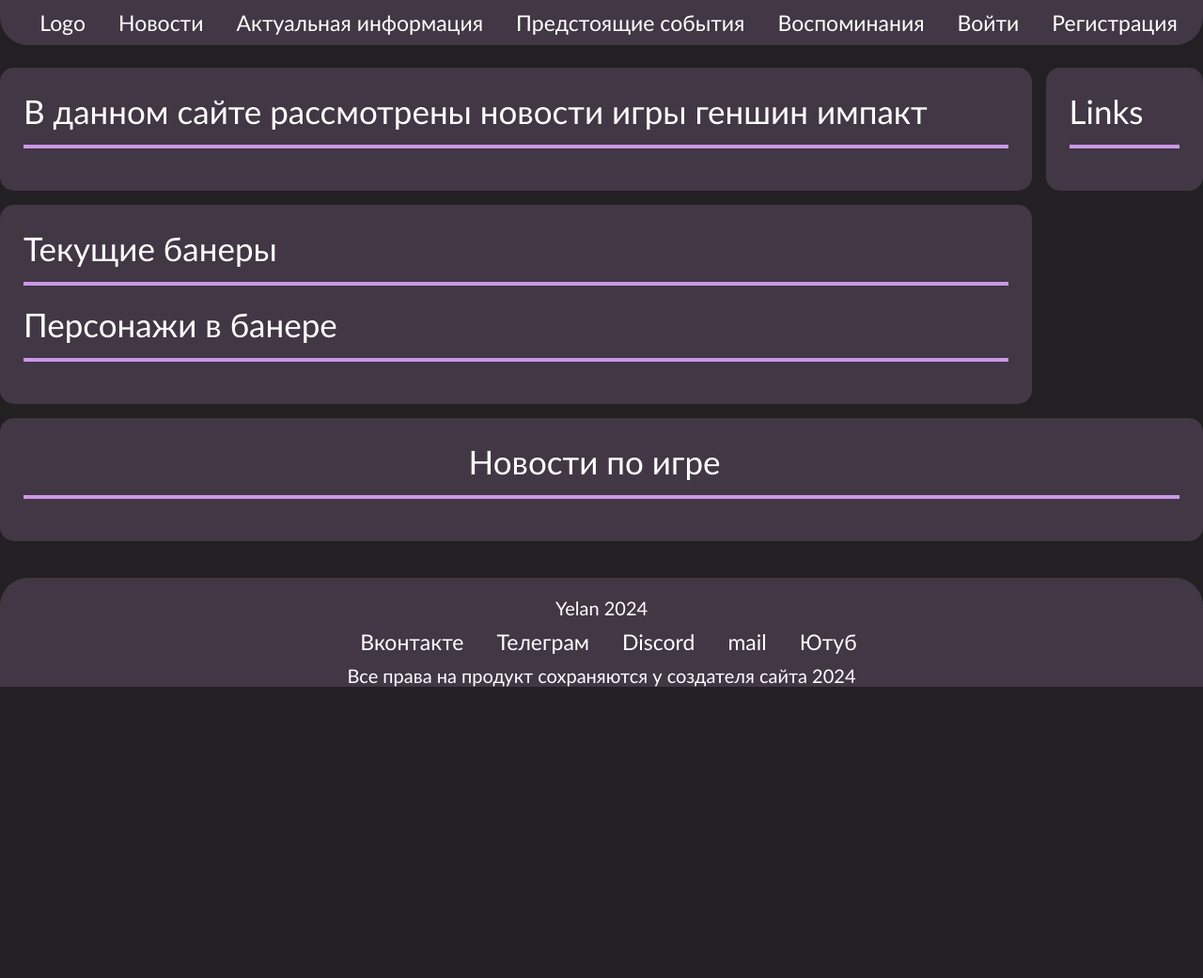
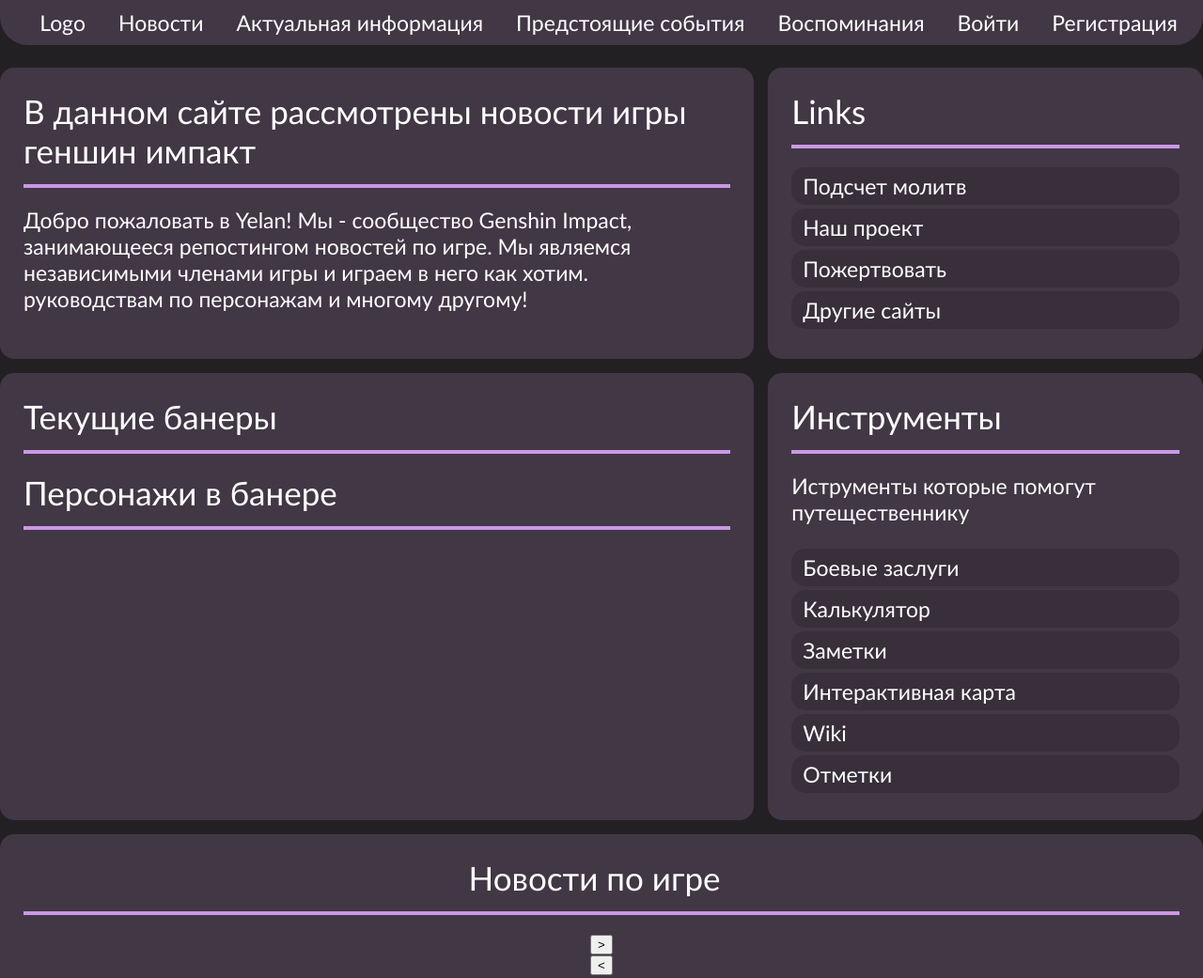
Before and after one commit to Yur4ik-02-05/game_lovers12, a plain HTML site: page index.html in a window 1280 px wide. Shown: the top 1041 px of the page at 94% size. Before the commit the page ends 800 px from the top, so only its background shows below. Drawn offline with Linux system fonts and the light colour scheme.

Commit message:
Index html

```diff
--- a/index.html
+++ b/index.html
@@ -85,19 +85,74 @@
             <article class="article-main">
                 <section class = "section-main" id="Intro">
                     <h1 class="teg-style">В данном сайте рассмотрены новости игры геншин импакт</h1>
-
+                    <p>
+                        Добро пожаловать в Yelan! Мы - сообщество Genshin Impact, занимающееся репостингом новостей по игре.
+                        Мы являемся независимыми членами игры и играем в него как хотим.
+                        руководствам по персонажам и многому другому!
+                    </p>
                 </section>
                 <section class = "section-main" id="Links">
                     <h2 class="teg-style">Links</h2>
+                    <ul class="section-spisok">
+                        <li>
+                            <a href="#">Подсчет молитв</a>
+                        </li>
+                        <li>
+                            <a href="#">Наш проект</a>
+                        </li>
+                        <li>
+                            <a href="#">Пожертвовать</a>
+                        </li>
+                        <li>
+                            <a href="#">Другие сайты</a>
+                        </li>
+                    </ul>
                 </section>
                 <section id="banners-card" class = "section-main">
                     <div class="card">
                         <h3 class="teg-style">Текущие банеры</h3>
+                        <div class="card_baners" id="game-banners">
+
+                        </div>
                         <h4 class="teg-style">Персонажи в банере</h4>
+                        <div class="card_charters" id="charters-in-banner">
+
+                        </div>
                     </div>
                 </section>
                 <section class = "section-main" id="News-in-game">
                     <h5 class="teg-style" id="Annoucment">Новости по игре</h5>
+                    <button type="submit" class="prev-button">&gt;</button>
+                    <div class = "slider">
+
+                    </div>
+                    <button type="submit" class="next-button">&lt;</button>
+                </section>
+                <section class = "section-main Help-infor" id="Tools">
+                    <h6 class="teg-style">Инструменты</h6>
+                    <p> Иструменты которые помогут путещественнику</p>
+                    <div class = "Tools">
+                        <ul>
+                            <li id="tools-item1" class="tools-items">
+                                <a href="#">Боевые заслуги</a>
+                            </li>
+                            <li id="tools-item2" class="tools-items">
+                                <a href="#">Калькулятор</a>
+                            </li>
+                            <li id="tools-item3" class="tools-items">
+                                <a href="#">Заметки</a>
+                            </li>
+                            <li id="tools-item4" class="tools-items">
+                                <a href="#">Интерактивная карта</a>
+                            </li>
+                            <li id="tools-item5" class="tools-items">
+                                <a href="#">Wiki</a>
+                            </li>
+                            <li id="mark" class="tools-items">
+                                <a href="awards.html">Отметки</a>
+                            </li>
+                        </ul>
+                    </div>
                 </section>
 
 
```
